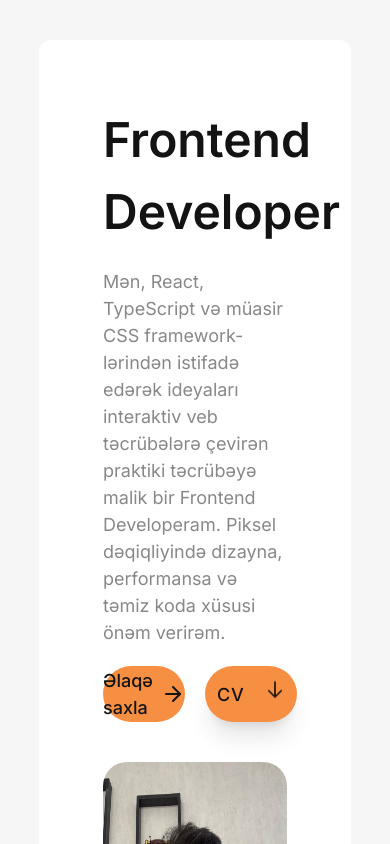
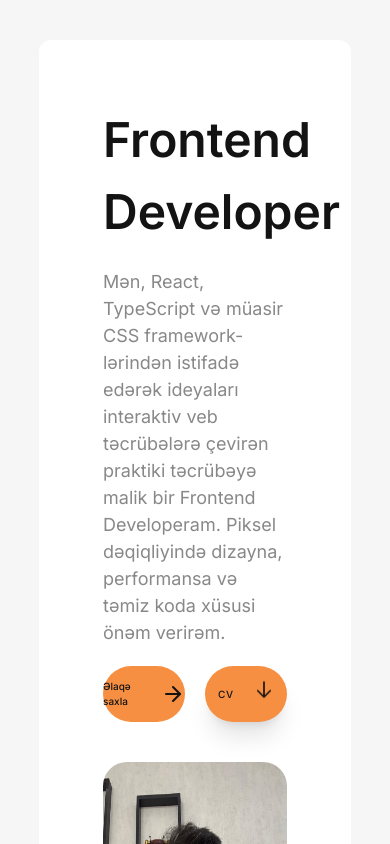
Before and after one commit to MhrrmliEltac/Portfolio-New, a React (Vite) app: page / in a window 390 px wide. Shown: the top 844 px of the page. Built offline with nearby package versions, Linux system fonts and the light colour scheme; a web font is replaced by a local one.

Commit message:
Changed responsive

```diff
--- a/src/components/footer/Footer.tsx
+++ b/src/components/footer/Footer.tsx
@@ -2,8 +2,8 @@ import React from "react";
 
 const Footer: React.FC = () => {
   return (
-    <section className="conntainer flex justify-center items-center h-16 bg-white rounded-xl duration-300 transition-all w-[65%] mx-auto text-[16px] font-[400]">
-      <span className="text-[#131313]">
+    <section className="conntainer flex justify-center items-center h-16 bg-white rounded-xl duration-300 transition-all xl:w-[65%] w-[80%] mx-auto font-[400] px-3 py-3">
+      <span className="text-[#131313] text-[16px] max-sm:text-[12px] duration-300">
         © 2025 Eltac Meherremli. All Rights Reserved
       </span>
     </section>
--- a/src/components/general/UiVerseButton.tsx
+++ b/src/components/general/UiVerseButton.tsx
@@ -8,7 +8,9 @@ const UiVerseButton: React.FC = () => {
       className="max-w-[182px] w-full max-h-full h-14"
     >
       <button className="cursor-pointer flex gap-5 justify-center items-center bg-[#F78F42] rounded-[56px] max-w-[182px] w-full max-h-full h-14 px-3 py-2 text-white tracking-wider shadow-xl hover:bg-[#F78F42] hover:scale-105 duration-500 hover:ring-1">
-        <span className="text-[#131313] text-[18px] font-medium">CV</span>{" "}
+        <span className="text-[#131313] text-[18px] max-sm:text-[10px] font-medium">
+          CV
+        </span>{" "}
         <svg
           xmlns="http://www.w3.org/2000/svg"
           fill="none"
--- a/src/components/sections/HeroSection.tsx
+++ b/src/components/sections/HeroSection.tsx
@@ -30,7 +30,7 @@ const HeroSection = () => {
               href="#contact"
               className="bg-[#F78F42] hover:scale-110 duration-500 transition-all rounded-[56px] max-w-[182px] w-full max-h-full h-14 flex justify-center items-center gap-2"
             >
-              <span className="text-[#131313] text-[18px] font-medium">
+              <span className="text-[#131313] text-[18px] max-sm:text-[10px] font-medium">
                 Əlaqə saxla
               </span>
               <div className="rounded-full w-6 h-6 flex items-center justify-center text-white">
```
